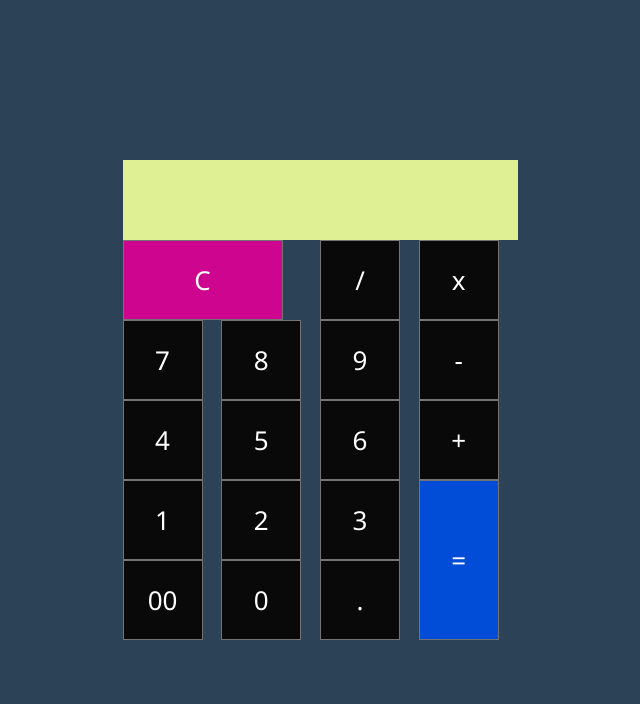
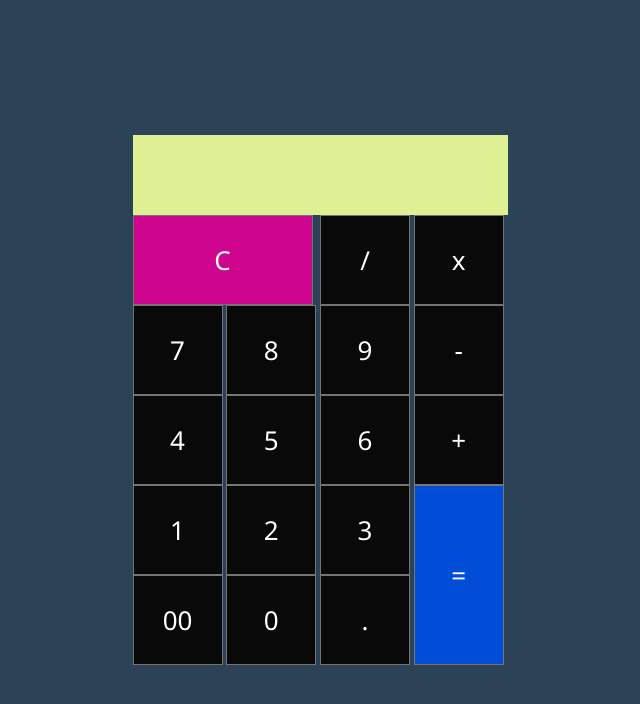
Before and after one commit to AdiMunawar31/calculator, a plain HTML site: page index.html in a window 1280 px wide. Shown: the whole page, without its empty margins (320-960 px from the left). Drawn offline with Linux system fonts and the light colour scheme.

Commit message:
index.html
sixe2

```diff
--- a/index.html
+++ b/index.html
@@ -32,7 +32,6 @@
             height: 80px;
             text-align: right;
             border: none;
-            padding: 10px;
             font-size: 26px;
             background-color: rgb(223, 240, 148);
             font-weight: 500px;
@@ -42,8 +41,8 @@
         .calculator span {
             cursor: pointer;
             display: grid;
-            width: 80px;
-            height: 80px;
+            width: 90px;
+            height: 90px;
             background-color: rgb(10, 9, 9);
             border: 1px solid rgb(115, 116, 115);
             color: white;
@@ -55,19 +54,19 @@
         .calculator span:active {
             background-color: rgb(255, 230, 0);
             color: black;
-            width: 81px;
-            height: 81px;
+            width: 90px;
+            height: 90px;
         }
 
         .calculator span.c {
             grid-column: span 2;
-            width: 160px;
+            width: 180px;
             background-color: rgba(216, 2, 145, 0.945);
         }
 
         .calculator span.jumlah {
             grid-row: span 2;
-            height: 160px;
+            height: 180px;
             background-color: rgb(2, 77, 216);
         }
     </style>
```
